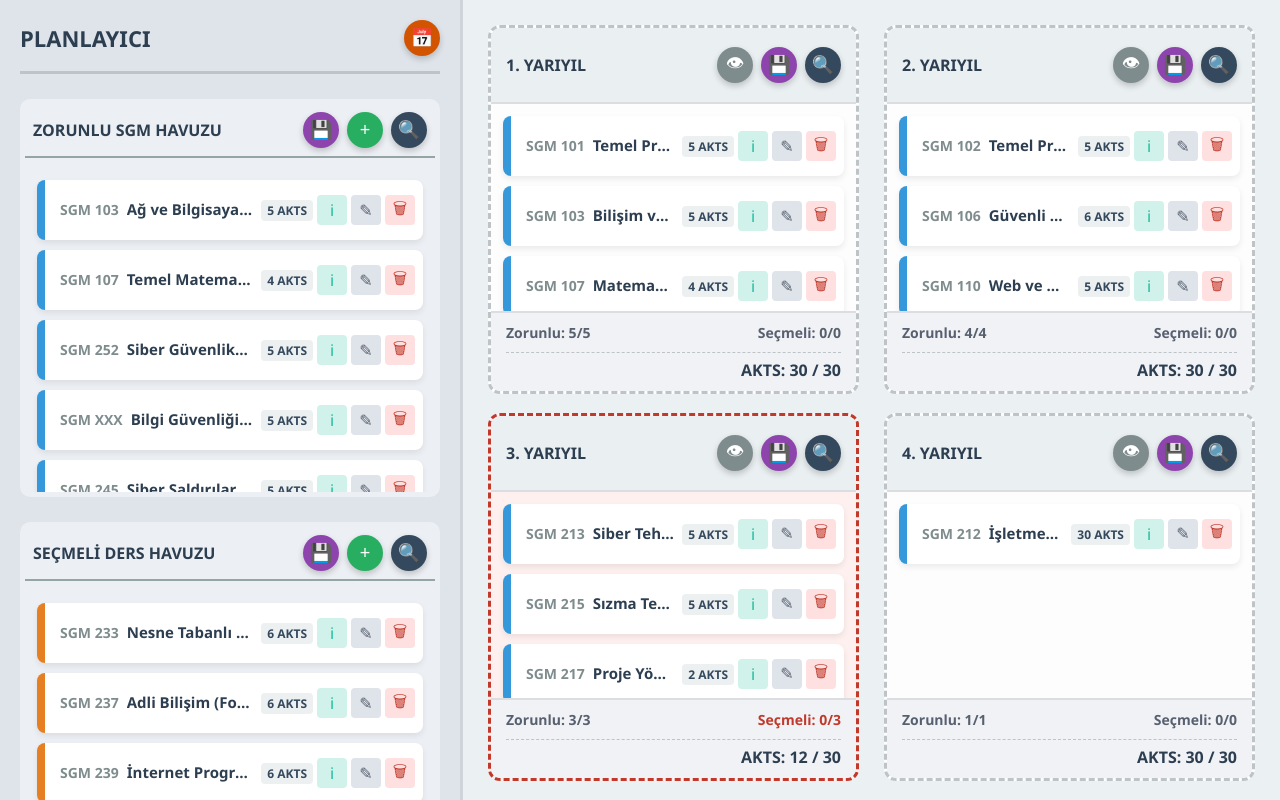
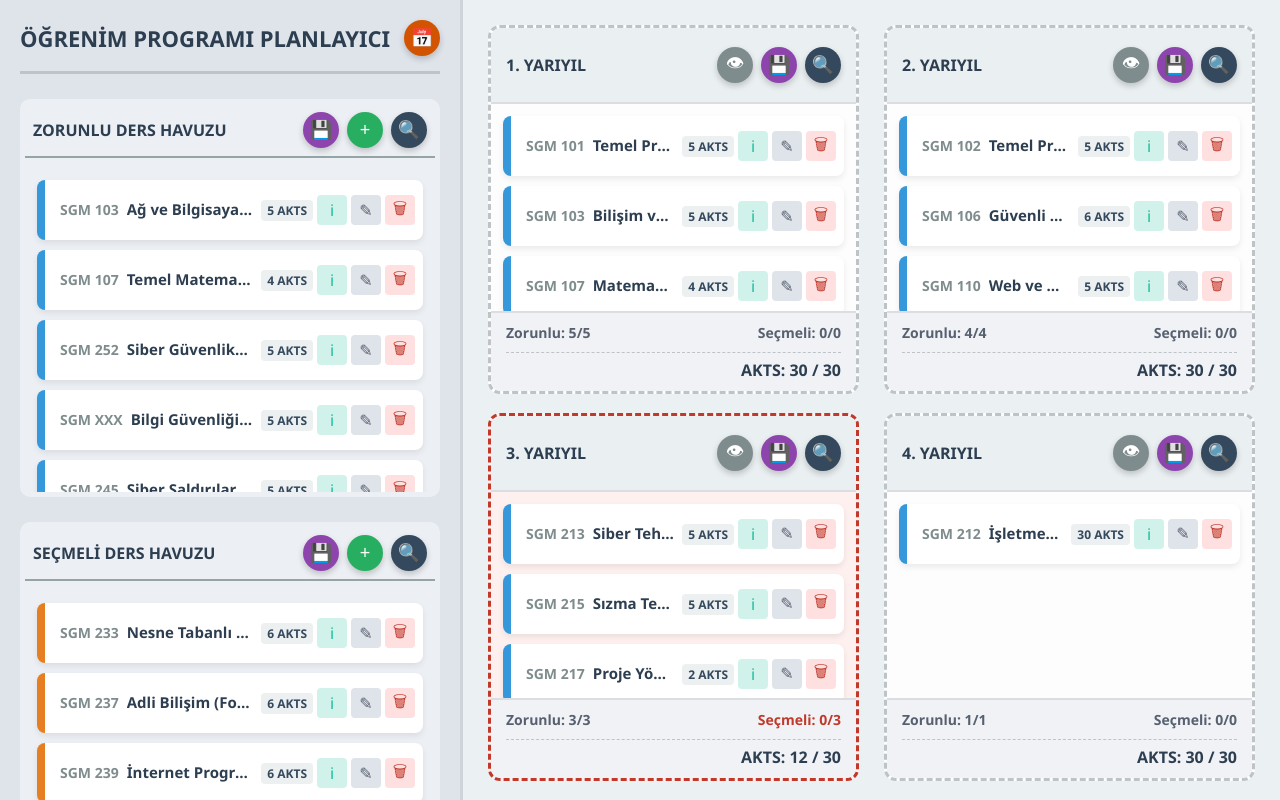
Before and after one commit to sgmyo-ankara/mufredatplanlayici, a plain HTML site: page index.html in a window 1280 px wide. Drawn offline with Linux system fonts and the light colour scheme.

Commit message:
Add files via upload

```diff
--- a/index.html
+++ b/index.html
@@ -2,7 +2,7 @@
 <html lang="tr">
 <head>
     <meta charset="UTF-8">
-    <title>Sızma Testi Uzmanlığı - İnteraktif Müfredat</title>
+    <title>Sızma Testi Operatörlüğü - İnteraktif Müfredat</title>
     <style>
         :root {
             --bg: #ebf0f3;
@@ -166,13 +166,13 @@
 
 <div class="sidebar" id="sidebar-container">
     <div class="section-header">
-        <h2 class="section-title">PLANLAYICI</h2>
+        <h2 class="section-title">ÖĞRENİM PROGRAMI PLANLAYICI</h2>
         <button class="action-btn btn-program" onclick="showProgramView()" title="Tüm Programı Göster">📅</button>
     </div>
 
     <div id="pool-box-compulsory" class="pool-box">
         <div class="pool-header">
-            <p class="pool-title">ZORUNLU SGM HAVUZU</p>
+            <p class="pool-title">ZORUNLU DERS HAVUZU</p>
             <div class="header-controls">
                 <button class="action-btn btn-save" onclick="downloadHavuzlar()">💾</button>
                 <button class="action-btn btn-add" onclick="addNewCourse('compulsory-pool', 'Z')">+</button>
```
